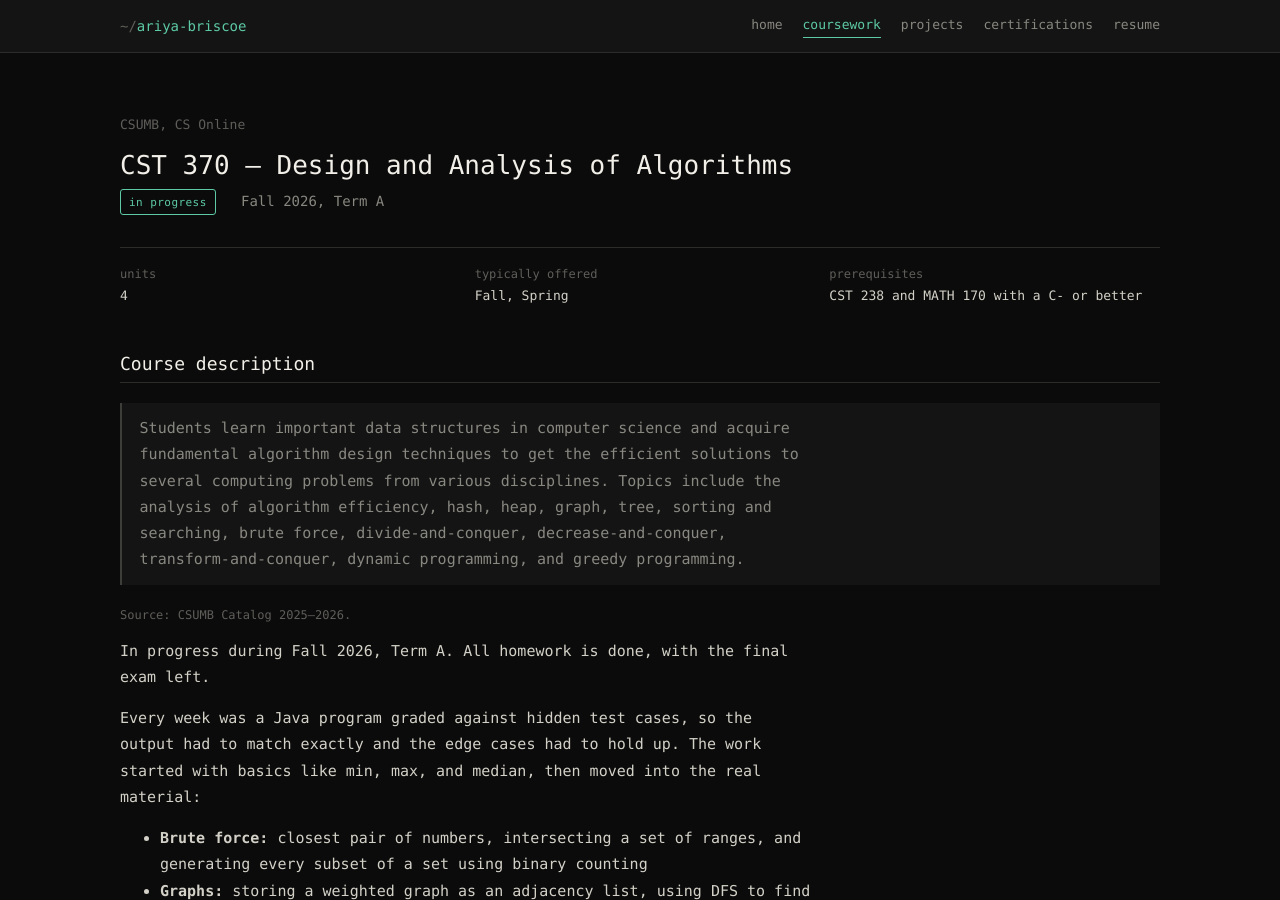
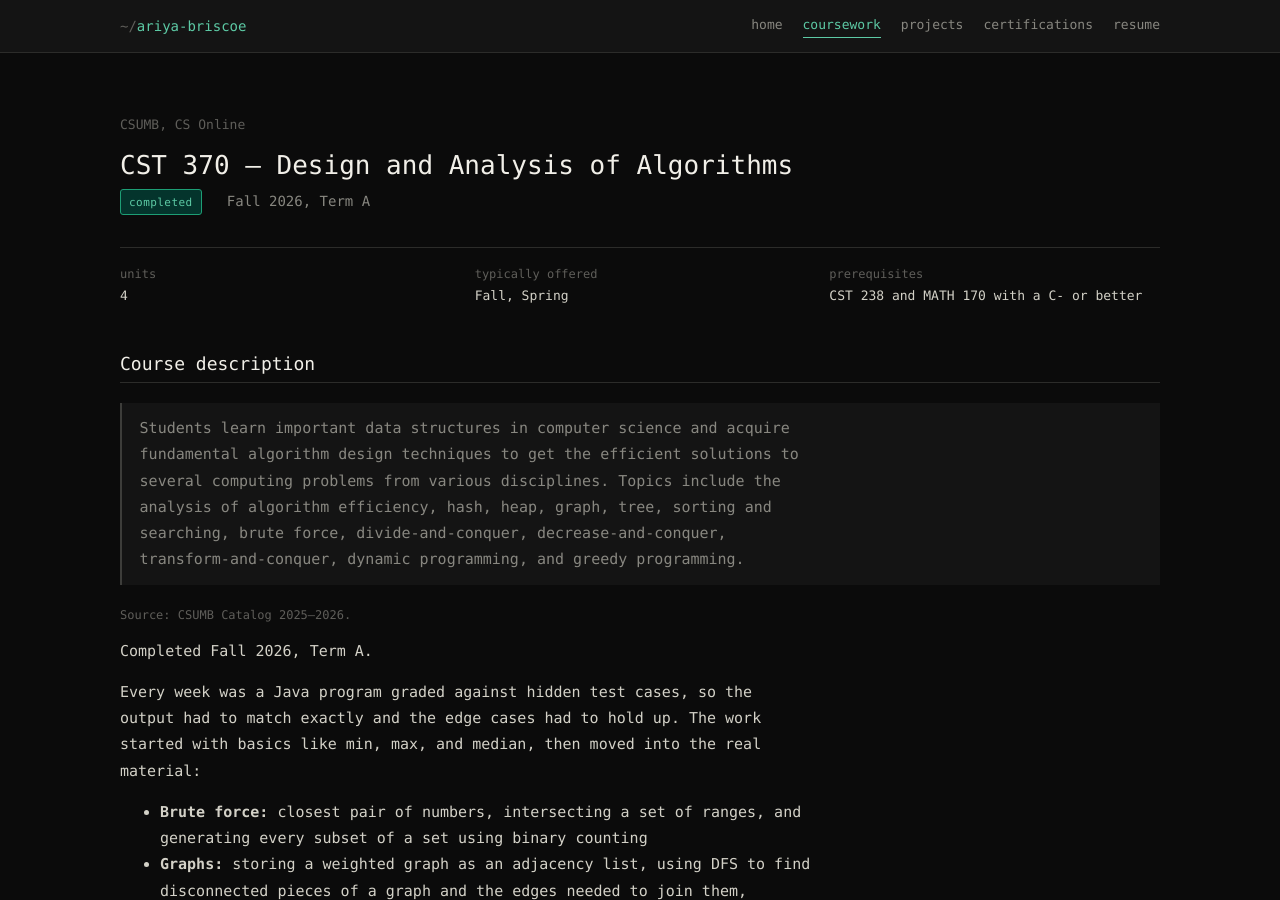
Before and after one commit to ryebriscoe/ryebriscoe.github.io, a Jekyll site: the page built from _courses/cst-370.md, in a window 1280 px wide and 900 px high. Built offline with Jekyll 4.4.1, drawn with Linux system fonts in a browser that asks for light colours.

Commit message:
Mark CST 370 and 489 completed, CST 499 in progress

```diff
--- a/_courses/cst-370.md
+++ b/_courses/cst-370.md
@@ -4,7 +4,7 @@ title: "Design and Analysis of Algorithms"
 short: "Algorithms"
 institution: "CSUMB, CS Online"
 term: "Fall 2026, Term A"
-status: in_progress
+status: completed
 units: 4
 offered: "Fall, Spring"
 prereq: "CST 238 and MATH 170 with a C- or better"
@@ -12,7 +12,7 @@ catalog: >-
   Students learn important data structures in computer science and acquire fundamental algorithm design techniques to get the efficient solutions to several computing problems from various disciplines. Topics include the analysis of algorithm efficiency, hash, heap, graph, tree, sorting and searching, brute force, divide-and-conquer, decrease-and-conquer, transform-and-conquer, dynamic programming, and greedy programming.
 ---
 
-In progress during Fall 2026, Term A. All homework is done, with the final exam left.
+Completed Fall 2026, Term A.
 
 Every week was a Java program graded against hidden test cases, so the output had to match exactly and the edge cases had to hold up. The work started with basics like min, max, and median, then moved into the real material:
 
```
Also changed, not shown: _courses/cst-489.md (+2 -2 lines), _courses/cst-499.md (+2 -2 lines).
